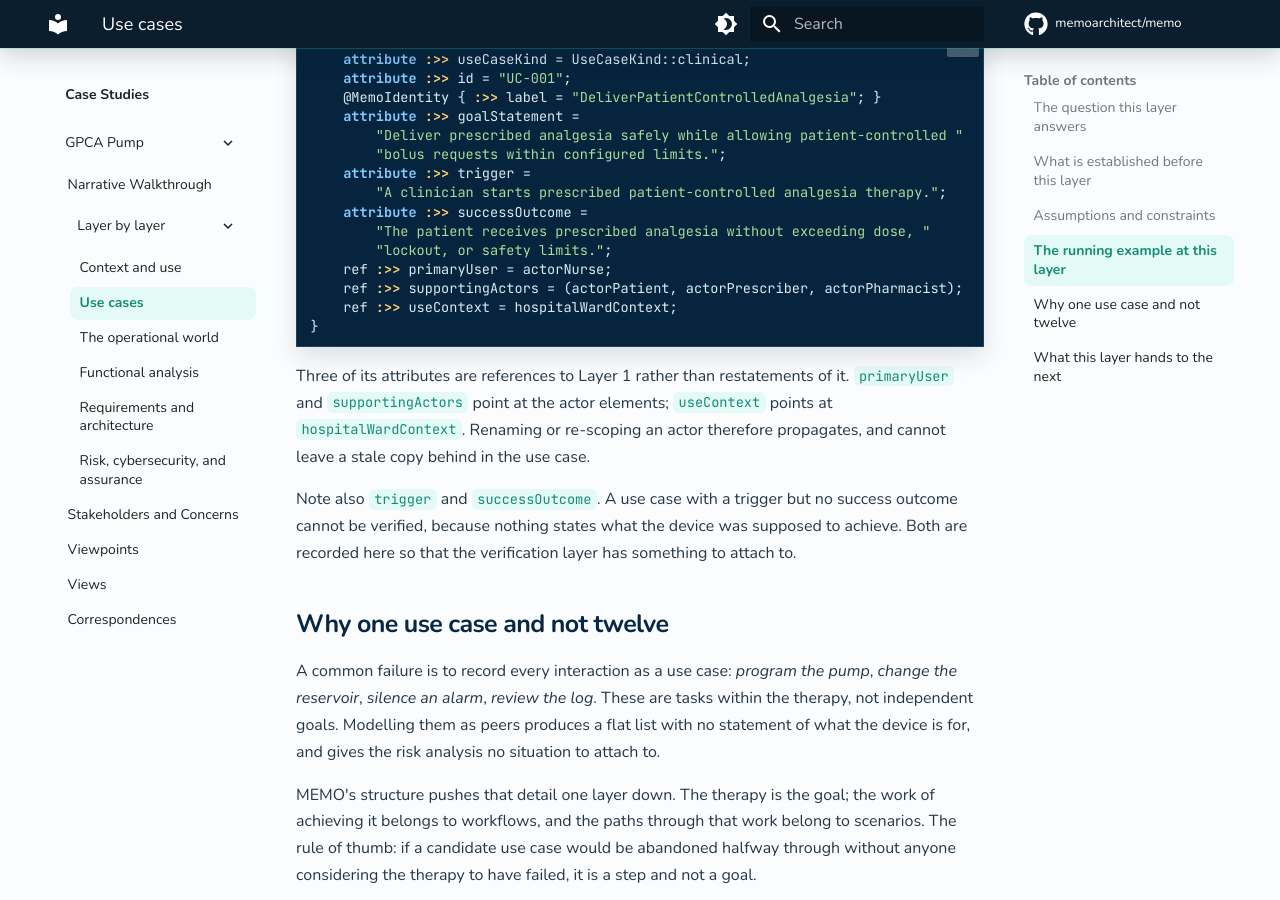
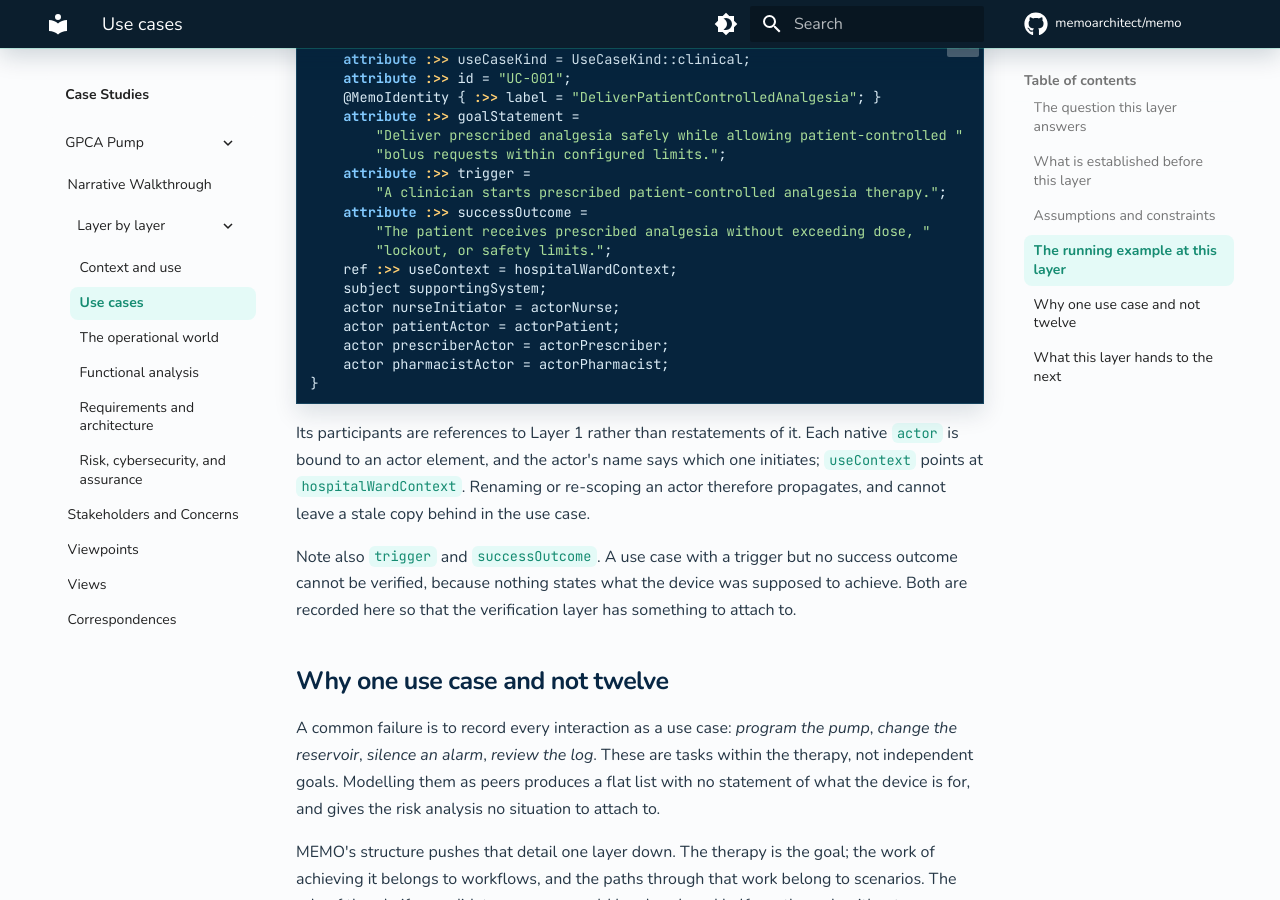
Before and after one commit to memoarchitect/memo, an MkDocs documentation site: the page built from docs/layers/use-cases.md, in a window 1280 px wide and 900 px high, scrolled down 1365 px. Built offline with MkDocs 1.6.1 and Material for MkDocs 9.7.7, drawn with Linux system fonts in a browser that asks for light colours; comment, search, counter and statistics services are not loaded.

Commit message:
refactor(use-cases): native actor only; stale scenario and extend notes corrected
UseCase carried `primaryUser` and `supportingActors` refs beside the native
`actor` it inherits from UseCases::UseCase, so participation could be said two
ways (gpca's use case said it both ways at once). The refs are gone; the
surgical-closure example gains the two actors it only named through them.

The use-case file said `extends` "stays a MEMO construct", but no Extends def
exists and SysML v2 has no use-case extend (the BNF defines only
IncludeUseCaseUsage). The scenario file described a base-scenario back-ref, a
`HasScenario` relation and three classification dimensions, none of which the
definition has: scenarios are nested in their workflow.

Co-Authored-By: Claude Opus 5.5 <noreply@anthropic.com>

````diff
--- a/docs/layers/use-cases.md
+++ b/docs/layers/use-cases.md
@@ -61,15 +61,18 @@ use case ucDeliverPcaTherapy : UseCase {
     attribute :>> successOutcome =
         "The patient receives prescribed analgesia without exceeding dose, "
         "lockout, or safety limits.";
-    ref :>> primaryUser = actorNurse;
-    ref :>> supportingActors = (actorPatient, actorPrescriber, actorPharmacist);
     ref :>> useContext = hospitalWardContext;
+    subject supportingSystem;
+    actor nurseInitiator = actorNurse;
+    actor patientActor = actorPatient;
+    actor prescriberActor = actorPrescriber;
+    actor pharmacistActor = actorPharmacist;
 }
 ```
 
-Three of its attributes are references to Layer 1 rather than restatements of
-it. `primaryUser` and `supportingActors` point at the actor elements;
-`useContext` points at `hospitalWardContext`. Renaming or re-scoping an actor
+Its participants are references to Layer 1 rather than restatements of it.
+Each native `actor` is bound to an actor element, and the actor's name says
+which one initiates; `useContext` points at `hospitalWardContext`. Renaming or re-scoping an actor
 therefore propagates, and cannot leave a stale copy behind in the use case.
 
 Note also `trigger` and `successOutcome`. A use case with a trigger but no
````
Also changed, not shown: docs/examples/gpca-walkthrough.md (+5 -2 lines), docs/examples/surgical-closure-workflow.md (+4 -2 lines), 4 other files.
